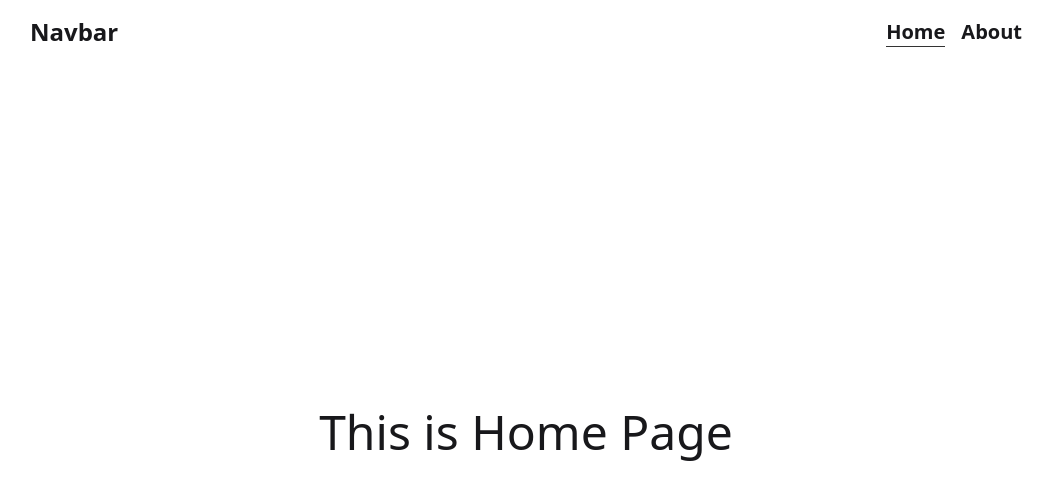
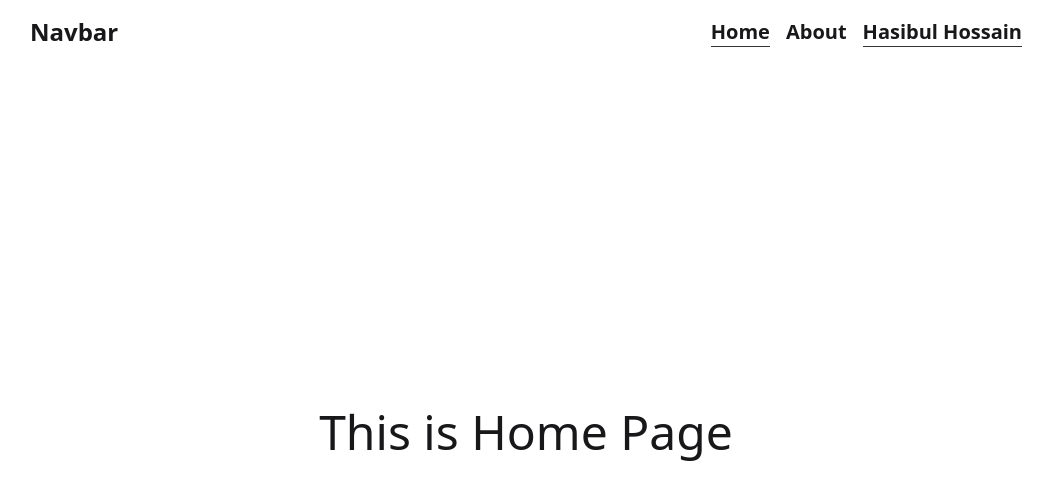
Before and after one commit to shakilsarkar12/group-project, a React (Vite) app: page / in a window 1280 px wide. Shown: the top 500 px of the page, without its empty margins (114-1167 px from the left). Built offline with nearby package versions, Linux system fonts and the light colour scheme.

Commit message:
added text on navbar

```diff
--- a/src/Components/Navbar/Navbar.jsx
+++ b/src/Components/Navbar/Navbar.jsx
@@ -9,6 +9,7 @@ const Navbar = () => {
             <ul className='navlink flex gap-4 text-xl font-semibold'>
                 <NavLink to='/'>Home</NavLink>
                 <NavLink to='/about'>About</NavLink>
+                <NavLink>Hasibul Hossain</NavLink>
             </ul>
         </div>
     );
```
